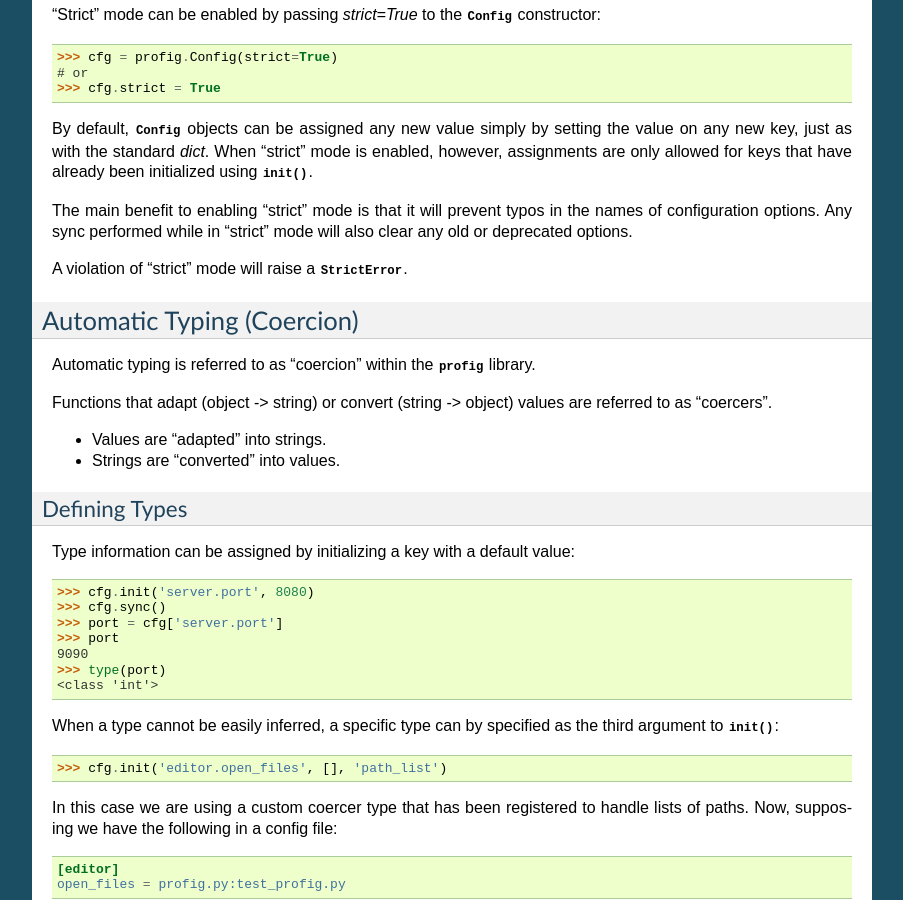
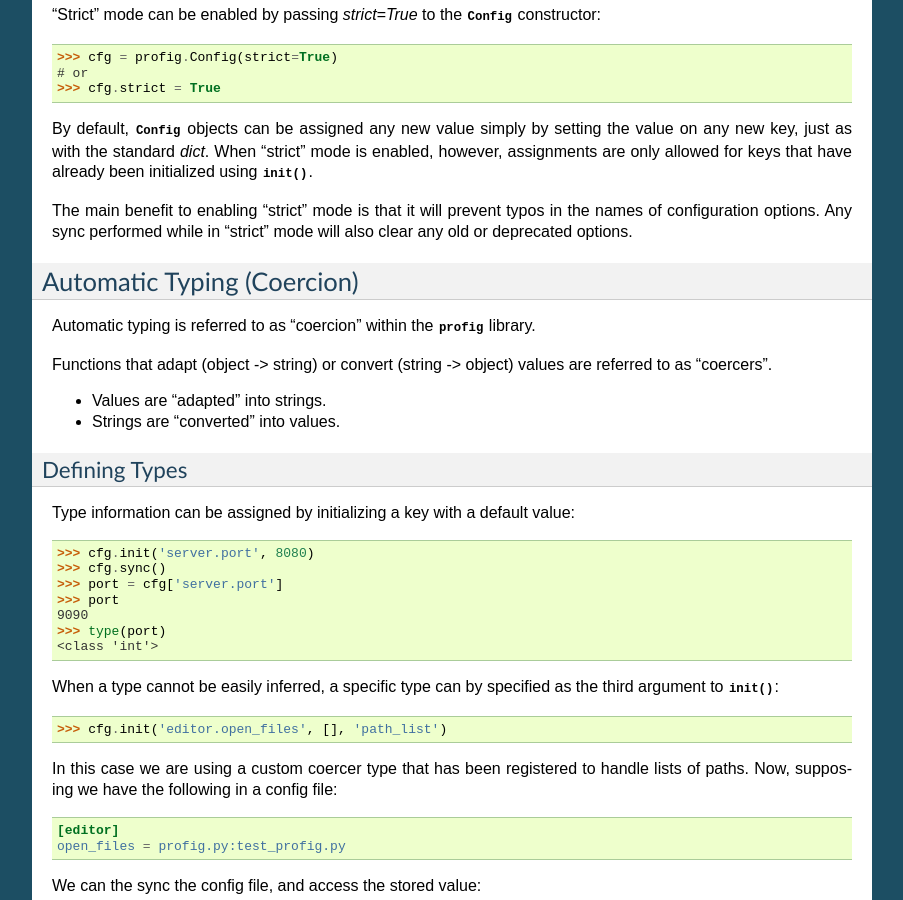
Before and after one commit to dhagrow/profig, a Sphinx documentation site: the page built from docs/guide.txt, in a window 1280 px wide and 900 px high, scrolled down 1044 px. Shown: the whole window, without its empty margins (198-1101 px from the left). Built offline with Sphinx 7.4.7, drawn with Linux system fonts in a browser that asks for light colours; the version number could not be read and is left out.

Commit message:
doc update

```diff
--- a/docs/guide.txt
+++ b/docs/guide.txt
@@ -74,8 +74,6 @@ that have already been initialized using :meth:`~profig.ConfigSection.init`.
 The main benefit to enabling "strict" mode is that it will prevent typos in the
 names of configuration options. Any sync performed while in "strict" mode
 will also clear any old or deprecated options.
-
-A violation of "strict" mode will raise a :exc:`~profig.StrictError`.
 
 Automatic Typing (Coercion)
 ---------------------------
```
